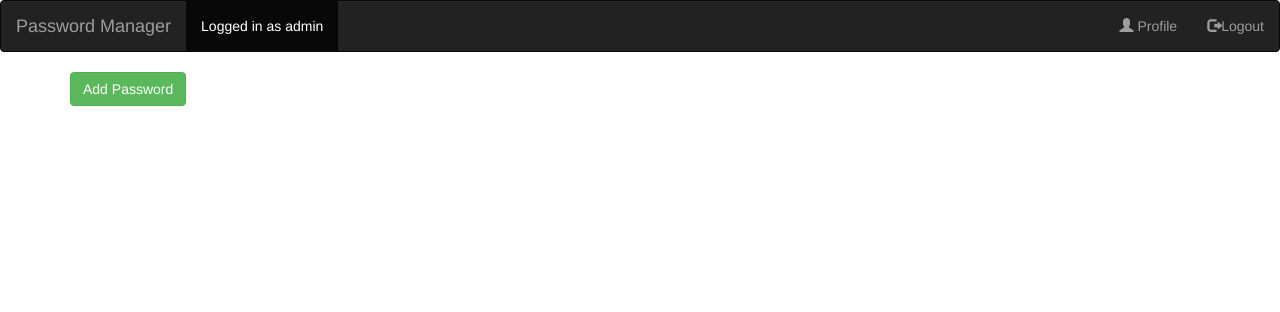
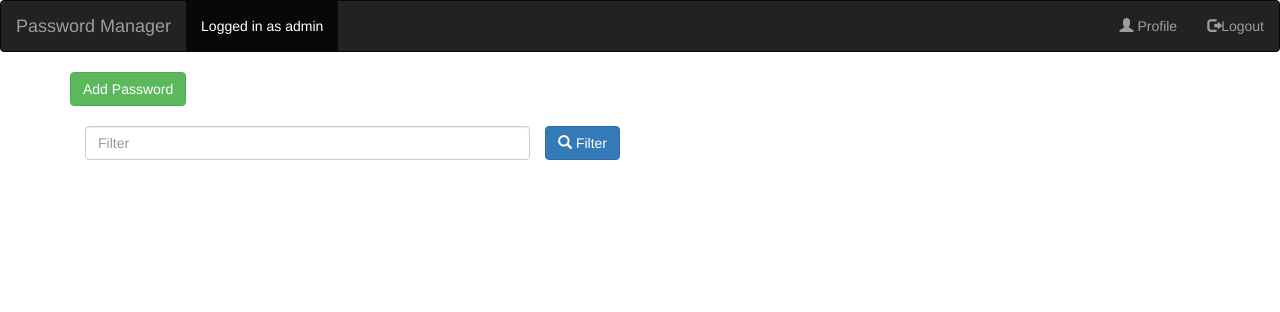
Before and after one commit to Traceur27/password_manager, a Django app: page / in a window 1280 px wide. Shown: the top 312 px of the page. Run offline with Django 3.2, Linux system fonts and the light colour scheme; a user stored in the database is signed in; data that the repository does not hold is empty; some libraries are stand-ins or nearby versions.

Commit message:
Password search

```diff
--- a/zpr/password_manager/templates/list.html
+++ b/zpr/password_manager/templates/list.html
@@ -12,6 +12,16 @@
             Add Password
         </button>
     </div>
+    <form>
+        <div class="col-lg-5">
+            <input class="form-control input-large" placeholder="Filter"
+            value='{{query}}' type=text name=filter>
+        </div>
+            <button type="submit" class="btn btn-primary">
+                    <span class="glyphicon glyphicon-search"></span>
+                    Filter
+            </button>
+    </form>
     {% if list %}
         <div>
             <table class="table">
--- a/zpr/password_manager/views.py
+++ b/zpr/password_manager/views.py
@@ -10,13 +10,22 @@ from .forms import RemoveAccountForm
 from .models import PasswordEntry
 from django.core.paginator import Paginator, EmptyPage, PageNotAnInteger
 from django.contrib.auth import logout
+from django.db.models import Q
 
 
 # Create your views here.
 
 @login_required
 def index(request):
-    password_list = PasswordEntry.objects.filter(user=request.user)
+    query = Q(user=request.user)
+    filter_query = request.GET.get('filter','')
+    print (filter_query)
+    query=None
+    if filter_query:
+        query = Q(name__icontains=filter_query) | Q(username__icontains=filter_query)
+        password_list = PasswordEntry.objects.filter(query, user=request.user)
+    else:
+        password_list = PasswordEntry.objects.filter(user=request.user)
     paginator = Paginator(password_list, 10)  # Show 10 per page
 
     page = request.GET.get('page')
@@ -29,7 +38,7 @@ def index(request):
         # If page is out of range (e.g. 9999), deliver last page of results.
         passwords = paginator.page(paginator.num_pages)
 
-    return render(request, "list.html", {"list": passwords})
+    return render(request, "list.html", {"list": passwords, "query": filter_query})
 
 
 def do_login(request):
```
Also changed, not shown: TODO.md (added, +5 -0 lines).
